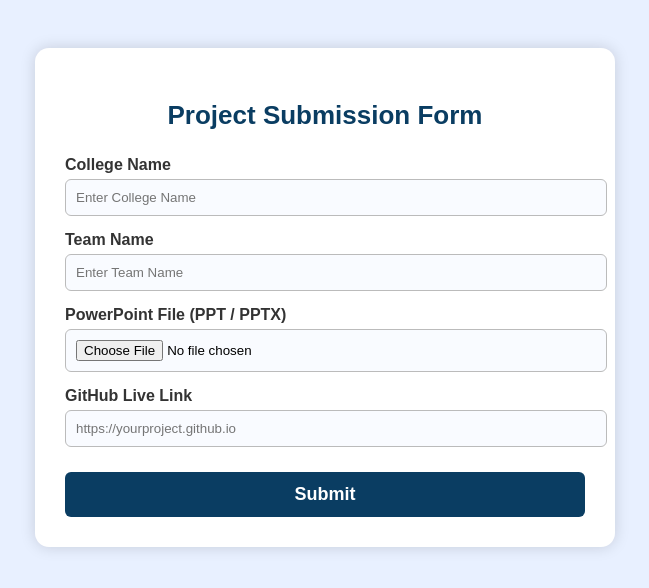
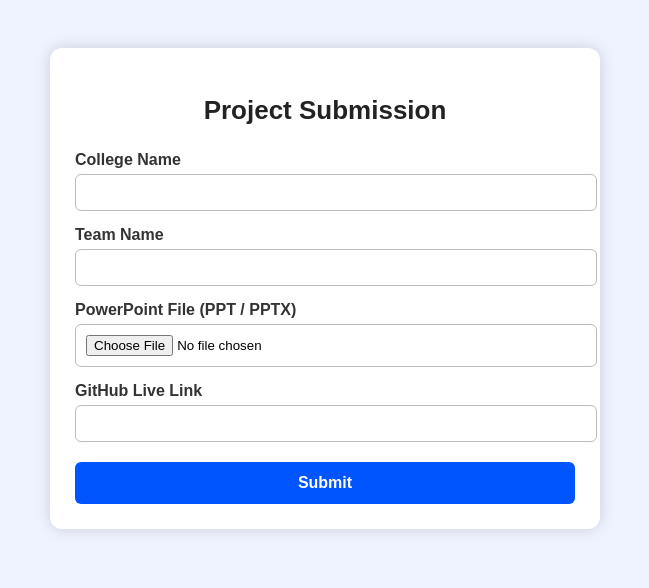
Before and after one commit to SurendraT2108/collecting-bootcamp, a plain HTML site: page index.html in a window 1280 px wide. Shown: the whole page, without its empty margins (315-964 px from the left). Drawn offline with Linux system fonts and the light colour scheme.

Commit message:
Update index.html

```diff
--- a/index.html
+++ b/index.html
@@ -7,25 +7,24 @@
     <style>
         body {
             font-family: Arial, sans-serif;
-            background: #e8f0ff;
+            background: #eef3ff;
             padding: 40px;
         }
 
         .container {
-            max-width: 520px;
+            max-width: 500px;
             background: white;
-            padding: 30px;
+            padding: 25px;
             margin: auto;
-            border-radius: 14px;
+            border-radius: 12px;
             box-shadow: 0 0 15px rgba(0,0,0,0.15);
         }
 
         h2 {
             text-align: center;
-            color: #0a3d62;
+            color: #222;
             margin-bottom: 25px;
             font-size: 26px;
-            font-weight: bold;
         }
 
         label {
@@ -35,63 +34,60 @@
             color: #333;
         }
 
-        input[type="text"],
-        input[type="url"],
-        input[type="file"] {
+        input[type="text"], input[type="url"], input[type="file"] {
             width: 100%;
             padding: 10px;
             border-radius: 6px;
             border: 1px solid #bbb;
             margin-top: 5px;
-            background: #f9fbff;
         }
 
         button {
             width: 100%;
             padding: 12px;
-            margin-top: 25px;
-            background: #0a3d62;
+            margin-top: 20px;
+            background: #0055ff;
             border: none;
             color: white;
             border-radius: 6px;
-            font-size: 18px;
+            font-size: 16px;
             cursor: pointer;
             font-weight: bold;
         }
 
         button:hover {
-            background: #07324f;
+            background: #003bcc;
         }
     </style>
 </head>
 <body>
 
 <div class="container">
-    <h2>Project Submission Form</h2>
+    <h2>Project Submission</h2>
 
     <form id="submitForm">
         <label>College Name</label>
-        <input type="text" id="collegeName" placeholder="Enter College Name" required>
+        <input type="text" id="collegeName" required>
 
         <label>Team Name</label>
-        <input type="text" id="teamName" placeholder="Enter Team Name" required>
+        <input type="text" id="teamName" required>
 
         <label>PowerPoint File (PPT / PPTX)</label>
         <input type="file" id="pptFile" accept=".ppt,.pptx" required>
 
         <label>GitHub Live Link</label>
-        <input type="url" id="githubLink" placeholder="https://yourproject.github.io" required>
+        <input type="url" id="githubLink" required>
 
         <button type="submit">Submit</button>
     </form>
 </div>
 
-
 <script>
 document.getElementById("submitForm").addEventListener("submit", async function(e) {
     e.preventDefault();
 
-    const scriptURL = "https://script.google.com/macros/s/AKfycbxvqRJWNA5UQOPkALyNEYjKOLJ155TtZviclfI0PZAbHOwz0mykzW2gjnyk6XbhSMg/exec";
+    // YOUR FINAL WORKING GOOGLE SCRIPT URL
+    const scriptURL = "https://script.google.com/macros/s/AKfycbzk6Ro6-T25FtGRrcaO0WfLzT82asmXQVGUsACFdl5VoVUrFNVE9426C0FPv2J9SXc/exec";
 
     let formData = new FormData();
     formData.append("collegeName", document.getElementById("collegeName").value);
@@ -99,11 +95,15 @@ document.getElementById("submitForm").addEventListener("submit", async function(
     formData.append("githubLink", document.getElementById("githubLink").value);
 
     let fileInput = document.getElementById("pptFile");
-    if (fileInput.files.length === 0) {
-        alert("Please upload a file.");
+    let file = fileInput.files[0];
+
+    if (!file) {
+        alert("Please upload a PPT file.");
         return;
     }
-    formData.append("pptFile", fileInput.files[0]);
+
+    formData.append("fileName", file.name);
+    formData.append("pptFile", file);
 
     const response = await fetch(scriptURL, {
         method: "POST",
```
